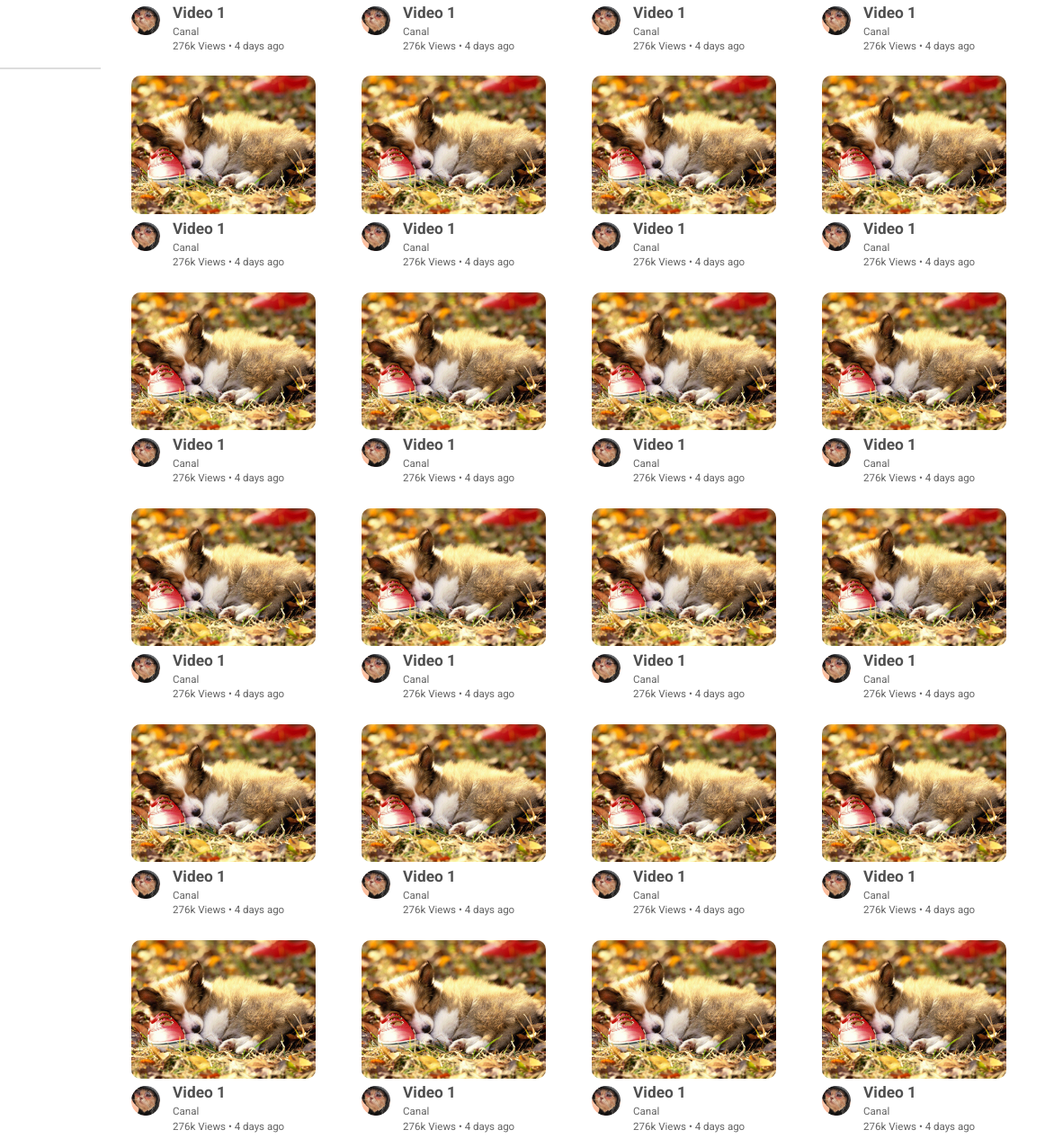
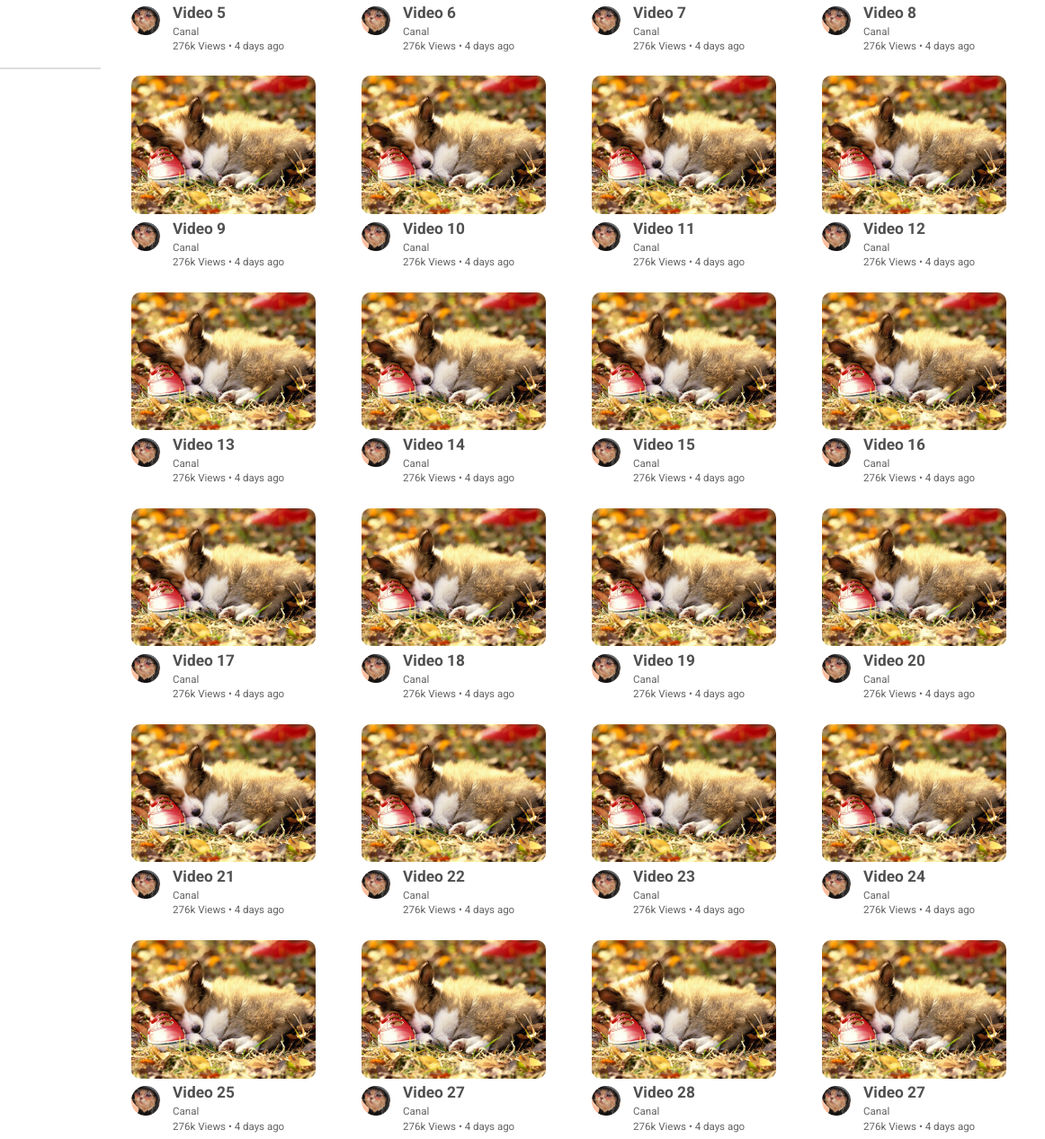
Before and after one commit to danyhoshi/youtube-clone, a website: page index.html in a window 1280 px wide. Shown: the part 551-1817 px from the top of the page at 90% size, 118-1280 px from the left. Drawn offline with nearby package versions, Linux system fonts and the light colour scheme.

Commit message:
Change video names

```diff
--- a/index.html
+++ b/index.html
@@ -145,7 +145,7 @@
                     <div class="rowtext">
                         <div class="canal-image"><a href=""><img src="./images/user.png" alt="user-account"></a></div>
                         <div class="columntext">
-                            <h2 class="name-video"><a href="">Video 1</a></h2>
+                            <h2 class="name-video"><a href="">Video 2</a></h2>
                             <p class="canal-info"><a href="">Canal</a></p>
                             <p class="canal-info"><a href=""><span>276k Views</span> &bull; <span>4 days ago</span></a></p>
                         </div>
@@ -156,7 +156,7 @@
                     <div class="rowtext">
                         <div class="canal-image"><a href=""><img src="./images/user.png" alt="user-account"></a></div>
                         <div class="columntext">
-                            <h2 class="name-video"><a href="">Video 1</a></h2>
+                            <h2 class="name-video"><a href="">Video 3</a></h2>
                             <p class="canal-info"><a href="">Canal</a></p>
                             <p class="canal-info"><a href=""><span>276k Views</span> &bull; <span>4 days ago</span></a></p>
                         </div>
@@ -167,7 +167,7 @@
                     <div class="rowtext">
                         <div class="canal-image"><a href=""><img src="./images/user.png" alt="user-account"></a></div>
                         <div class="columntext">
-                            <h2 class="name-video"><a href="">Video 1</a></h2>
+                            <h2 class="name-video"><a href="">Video 4</a></h2>
                             <p class="canal-info"><a href="">Canal</a></p>
                             <p class="canal-info"><a href=""><span>276k Views</span> &bull; <span>4 days ago</span></a></p>
                         </div>
@@ -178,7 +178,7 @@
                     <div class="rowtext">
                         <div class="canal-image"><a href=""><img src="./images/user.png" alt="user-account"></a></div>
                         <div class="columntext">
-                            <h2 class="name-video"><a href="">Video 1</a></h2>
+                            <h2 class="name-video"><a href="">Video 5</a></h2>
                             <p class="canal-info"><a href="">Canal</a></p>
                             <p class="canal-info"><a href=""><span>276k Views</span> &bull; <span>4 days ago</span></a></p>
                         </div>
@@ -189,7 +189,7 @@
                     <div class="rowtext">
                         <div class="canal-image"><a href=""><img src="./images/user.png" alt="user-account"></a></div>
                         <div class="columntext">
-                            <h2 class="name-video"><a href="">Video 1</a></h2>
+                            <h2 class="name-video"><a href="">Video 6</a></h2>
                             <p class="canal-info"><a href="">Canal</a></p>
                             <p class="canal-info"><a href=""><span>276k Views</span> &bull; <span>4 days ago</span></a></p>
                         </div>
@@ -200,7 +200,7 @@
                     <div class="rowtext">
                         <div class="canal-image"><a href=""><img src="./images/user.png" alt="user-account"></a></div>
                         <div class="columntext">
-                            <h2 class="name-video"><a href="">Video 1</a></h2>
+                            <h2 class="name-video"><a href="">Video 7</a></h2>
                             <p class="canal-info"><a href="">Canal</a></p>
                             <p class="canal-info"><a href=""><span>276k Views</span> &bull; <span>4 days ago</span></a></p>
                         </div>
@@ -211,7 +211,7 @@
                     <div class="rowtext">
                         <div class="canal-image"><a href=""><img src="./images/user.png" alt="user-account"></a></div>
                         <div class="columntext">
-                            <h2 class="name-video"><a href="">Video 1</a></h2>
+                            <h2 class="name-video"><a href="">Video 8</a></h2>
                             <p class="canal-info"><a href="">Canal</a></p>
                             <p class="canal-info"><a href=""><span>276k Views</span> &bull; <span>4 days ago</span></a></p>
                         </div>
@@ -222,7 +222,7 @@
                     <div class="rowtext">
                         <div class="canal-image"><a href=""><img src="./images/user.png" alt="user-account"></a></div>
                         <div class="columntext">
-                            <h2 class="name-video"><a href="">Video 1</a></h2>
+                            <h2 class="name-video"><a href="">Video 9</a></h2>
                             <p class="canal-info"><a href="">Canal</a></p>
                             <p class="canal-info"><a href=""><span>276k Views</span> &bull; <span>4 days ago</span></a></p>
                         </div>
@@ -233,7 +233,7 @@
                     <div class="rowtext">
                         <div class="canal-image"><a href=""><img src="./images/user.png" alt="user-account"></a></div>
                         <div class="columntext">
-                            <h2 class="name-video"><a href="">Video 1</a></h2>
+                            <h2 class="name-video"><a href="">Video 10</a></h2>
                             <p class="canal-info"><a href="">Canal</a></p>
                             <p class="canal-info"><a href=""><span>276k Views</span> &bull; <span>4 days ago</span></a></p>
                         </div>
@@ -244,7 +244,7 @@
                     <div class="rowtext">
                         <div class="canal-image"><a href=""><img src="./images/user.png" alt="user-account"></a></div>
                         <div class="columntext">
-                            <h2 class="name-video"><a href="">Video 1</a></h2>
+                            <h2 class="name-video"><a href="">Video 11</a></h2>
                             <p class="canal-info"><a href="">Canal</a></p>
                             <p class="canal-info"><a href=""><span>276k Views</span> &bull; <span>4 days ago</span></a></p>
                         </div>
@@ -255,7 +255,7 @@
                     <div class="rowtext">
                         <div class="canal-image"><a href=""><img src="./images/user.png" alt="user-account"></a></div>
                         <div class="columntext">
-                            <h2 class="name-video"><a href="">Video 1</a></h2>
+                            <h2 class="name-video"><a href="">Video 12</a></h2>
                             <p class="canal-info"><a href="">Canal</a></p>
                             <p class="canal-info"><a href=""><span>276k Views</span> &bull; <span>4 days ago</span></a></p>
                         </div>
@@ -266,7 +266,7 @@
                     <div class="rowtext">
                         <div class="canal-image"><a href=""><img src="./images/user.png" alt="user-account"></a></div>
                         <div class="columntext">
-                            <h2 class="name-video"><a href="">Video 1</a></h2>
+                            <h2 class="name-video"><a href="">Video 13</a></h2>
                             <p class="canal-info"><a href="">Canal</a></p>
                             <p class="canal-info"><a href=""><span>276k Views</span> &bull; <span>4 days ago</span></a></p>
                         </div>
@@ -277,7 +277,7 @@
                     <div class="rowtext">
                         <div class="canal-image"><a href=""><img src="./images/user.png" alt="user-account"></a></div>
                         <div class="columntext">
-                            <h2 class="name-video"><a href="">Video 1</a></h2>
+                            <h2 class="name-video"><a href="">Video 14</a></h2>
                             <p class="canal-info"><a href="">Canal</a></p>
                             <p class="canal-info"><a href=""><span>276k Views</span> &bull; <span>4 days ago</span></a></p>
                         </div>
@@ -288,7 +288,7 @@
                     <div class="rowtext">
                         <div class="canal-image"><a href=""><img src="./images/user.png" alt="user-account"></a></div>
                         <div class="columntext">
-                            <h2 class="name-video"><a href="">Video 1</a></h2>
+                            <h2 class="name-video"><a href="">Video 15</a></h2>
                             <p class="canal-info"><a href="">Canal</a></p>
                             <p class="canal-info"><a href=""><span>276k Views</span> &bull; <span>4 days ago</span></a></p>
                         </div>
@@ -299,7 +299,7 @@
                     <div class="rowtext">
                         <div class="canal-image"><a href=""><img src="./images/user.png" alt="user-account"></a></div>
                         <div class="columntext">
-                            <h2 class="name-video"><a href="">Video 1</a></h2>
+                            <h2 class="name-video"><a href="">Video 16</a></h2>
                             <p class="canal-info"><a href="">Canal</a></p>
                             <p class="canal-info"><a href=""><span>276k Views</span> &bull; <span>4 days ago</span></a></p>
                         </div>
@@ -310,7 +310,7 @@
                     <div class="rowtext">
                         <div class="canal-image"><a href=""><img src="./images/user.png" alt="user-account"></a></div>
                         <div class="columntext">
-                            <h2 class="name-video"><a href="">Video 1</a></h2>
+                            <h2 class="name-video"><a href="">Video 17</a></h2>
                             <p class="canal-info"><a href="">Canal</a></p>
                             <p class="canal-info"><a href=""><span>276k Views</span> &bull; <span>4 days ago</span></a></p>
                         </div>
@@ -321,7 +321,7 @@
                     <div class="rowtext">
                         <div class="canal-image"><a href=""><img src="./images/user.png" alt="user-account"></a></div>
                         <div class="columntext">
-                            <h2 class="name-video"><a href="">Video 1</a></h2>
+                            <h2 class="name-video"><a href="">Video 18</a></h2>
                             <p class="canal-info"><a href="">Canal</a></p>
                             <p class="canal-info"><a href=""><span>276k Views</span> &bull; <span>4 days ago</span></a></p>
                         </div>
@@ -332,7 +332,7 @@
                     <div class="rowtext">
                         <div class="canal-image"><a href=""><img src="./images/user.png" alt="user-account"></a></div>
                         <div class="columntext">
-                            <h2 class="name-video"><a href="">Video 1</a></h2>
+                            <h2 class="name-video"><a href="">Video 19</a></h2>
                             <p class="canal-info"><a href="">Canal</a></p>
                             <p class="canal-info"><a href=""><span>276k Views</span> &bull; <span>4 days ago</span></a></p>
                         </div>
@@ -343,7 +343,7 @@
                     <div class="rowtext">
                         <div class="canal-image"><a href=""><img src="./images/user.png" alt="user-account"></a></div>
                         <div class="columntext">
-                            <h2 class="name-video"><a href="">Video 1</a></h2>
+                            <h2 class="name-video"><a href="">Video 20</a></h2>
                             <p class="canal-info"><a href="">Canal</a></p>
                             <p class="canal-info"><a href=""><span>276k Views</span> &bull; <span>4 days ago</span></a></p>
                         </div>
@@ -354,7 +354,7 @@
                     <div class="rowtext">
                         <div class="canal-image"><a href=""><img src="./images/user.png" alt="user-account"></a></div>
                         <div class="columntext">
-                            <h2 class="name-video"><a href="">Video 1</a></h2>
+                            <h2 class="name-video"><a href="">Video 21</a></h2>
                             <p class="canal-info"><a href="">Canal</a></p>
                             <p class="canal-info"><a href=""><span>276k Views</span> &bull; <span>4 days ago</span></a></p>
                         </div>
@@ -365,7 +365,7 @@
                     <div class="rowtext">
                         <div class="canal-image"><a href=""><img src="./images/user.png" alt="user-account"></a></div>
                         <div class="columntext">
-                            <h2 class="name-video"><a href="">Video 1</a></h2>
+                            <h2 class="name-video"><a href="">Video 22</a></h2>
                             <p class="canal-info"><a href="">Canal</a></p>
                             <p class="canal-info"><a href=""><span>276k Views</span> &bull; <span>4 days ago</span></a></p>
                         </div>
@@ -376,7 +376,7 @@
                     <div class="rowtext">
                         <div class="canal-image"><a href=""><img src="./images/user.png" alt="user-account"></a></div>
                         <div class="columntext">
-                            <h2 class="name-video"><a href="">Video 1</a></h2>
+                            <h2 class="name-video"><a href="">Video 23</a></h2>
                             <p class="canal-info"><a href="">Canal</a></p>
                             <p class="canal-info"><a href=""><span>276k Views</span> &bull; <span>4 days ago</span></a></p>
                         </div>
@@ -387,7 +387,7 @@
                     <div class="rowtext">
                         <div class="canal-image"><a href=""><img src="./images/user.png" alt="user-account"></a></div>
                         <div class="columntext">
-                            <h2 class="name-video"><a href="">Video 1</a></h2>
+                            <h2 class="name-video"><a href="">Video 24</a></h2>
                             <p class="canal-info"><a href="">Canal</a></p>
                             <p class="canal-info"><a href=""><span>276k Views</span> &bull; <span>4 days ago</span></a></p>
                         </div>
@@ -398,7 +398,7 @@
                     <div class="rowtext">
                         <div class="canal-image"><a href=""><img src="./images/user.png" alt="user-account"></a></div>
                         <div class="columntext">
-                            <h2 class="name-video"><a href="">Video 1</a></h2>
+                            <h2 class="name-video"><a href="">Video 25</a></h2>
                             <p class="canal-info"><a href="">Canal</a></p>
                             <p class="canal-info"><a href=""><span>276k Views</span> &bull; <span>4 days ago</span></a></p>
                         </div>
@@ -409,7 +409,7 @@
                     <div class="rowtext">
                         <div class="canal-image"><a href=""><img src="./images/user.png" alt="user-account"></a></div>
                         <div class="columntext">
-                            <h2 class="name-video"><a href="">Video 1</a></h2>
+                            <h2 class="name-video"><a href="">Video 27</a></h2>
                             <p class="canal-info"><a href="">Canal</a></p>
                             <p class="canal-info"><a href=""><span>276k Views</span> &bull; <span>4 days ago</span></a></p>
                         </div>
@@ -420,7 +420,7 @@
                     <div class="rowtext">
                         <div class="canal-image"><a href=""><img src="./images/user.png" alt="user-account"></a></div>
                         <div class="columntext">
-                            <h2 class="name-video"><a href="">Video 1</a></h2>
+                            <h2 class="name-video"><a href="">Video 28</a></h2>
                             <p class="canal-info"><a href="">Canal</a></p>
                             <p class="canal-info"><a href=""><span>276k Views</span> &bull; <span>4 days ago</span></a></p>
                         </div>
@@ -431,7 +431,7 @@
                     <div class="rowtext">
                         <div class="canal-image"><a href=""><img src="./images/user.png" alt="user-account"></a></div>
                         <div class="columntext">
-                            <h2 class="name-video"><a href="">Video 1</a></h2>
+                            <h2 class="name-video"><a href="">Video 27</a></h2>
                             <p class="canal-info"><a href="">Canal</a></p>
                             <p class="canal-info"><a href=""><span>276k Views</span> &bull; <span>4 days ago</span></a></p>
                         </div>
```
Also changed, not shown: style.css (+4 -4 lines).
